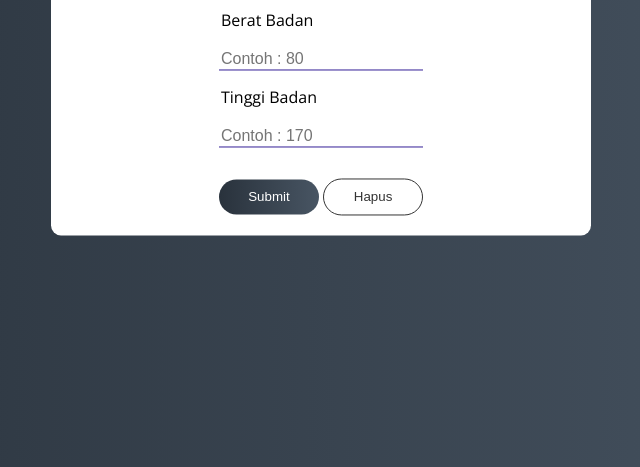
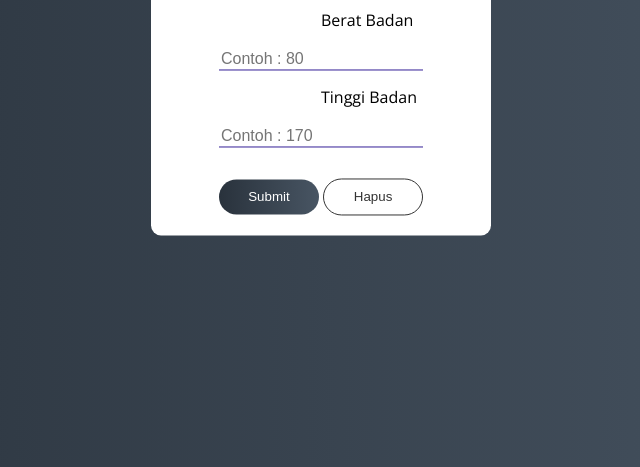
Before and after one commit to opickbintang19/kalkulator-bmi, a plain HTML site: page index.html in a window 1280 px wide. Shown: the part 333-800 px from the top of the page, without its empty margins (319-959 px from the left). Drawn offline with nearby package versions, Linux system fonts and the light colour scheme.

Commit message:
Update style.css

```diff
--- a/style.css
+++ b/style.css
@@ -79,3 +79,9 @@ h2{
     width: 120px;
     transition: 0.5s ease-in-out;
 }
+
+@media (min-width:400px){
+    div{
+        width:300px;
+    }
+}
```
